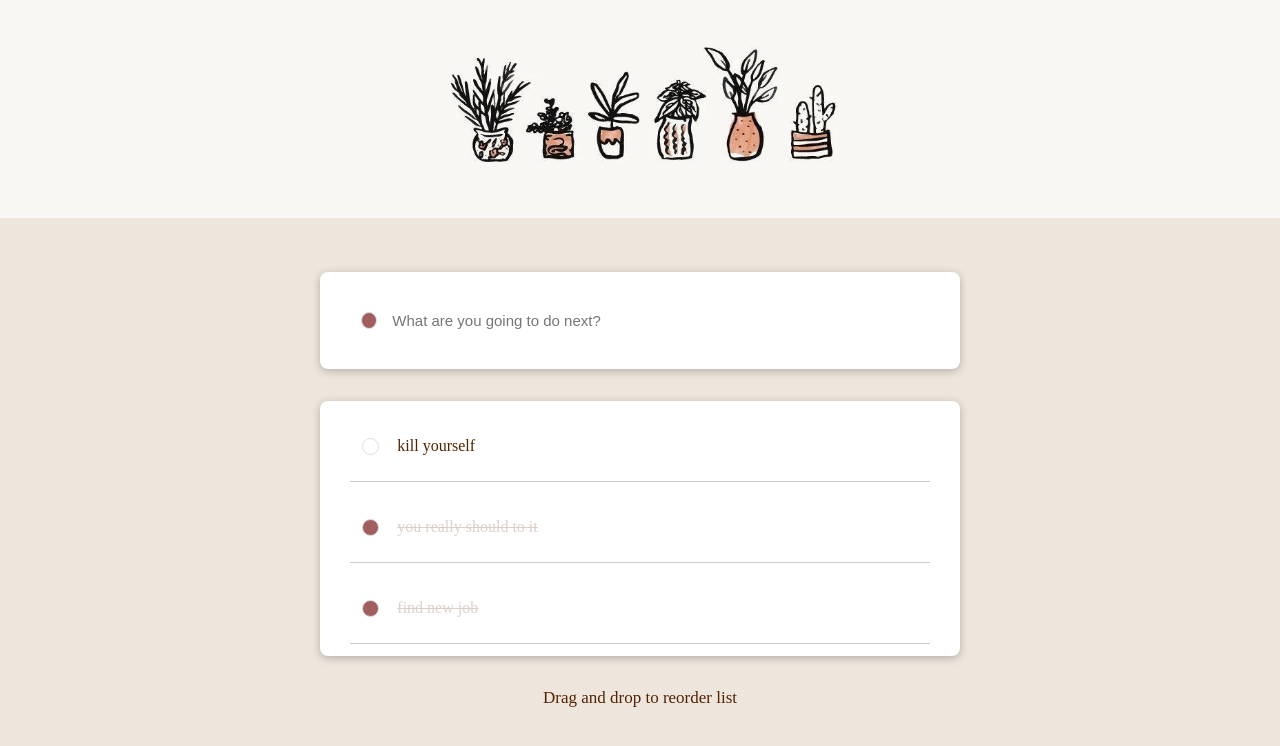
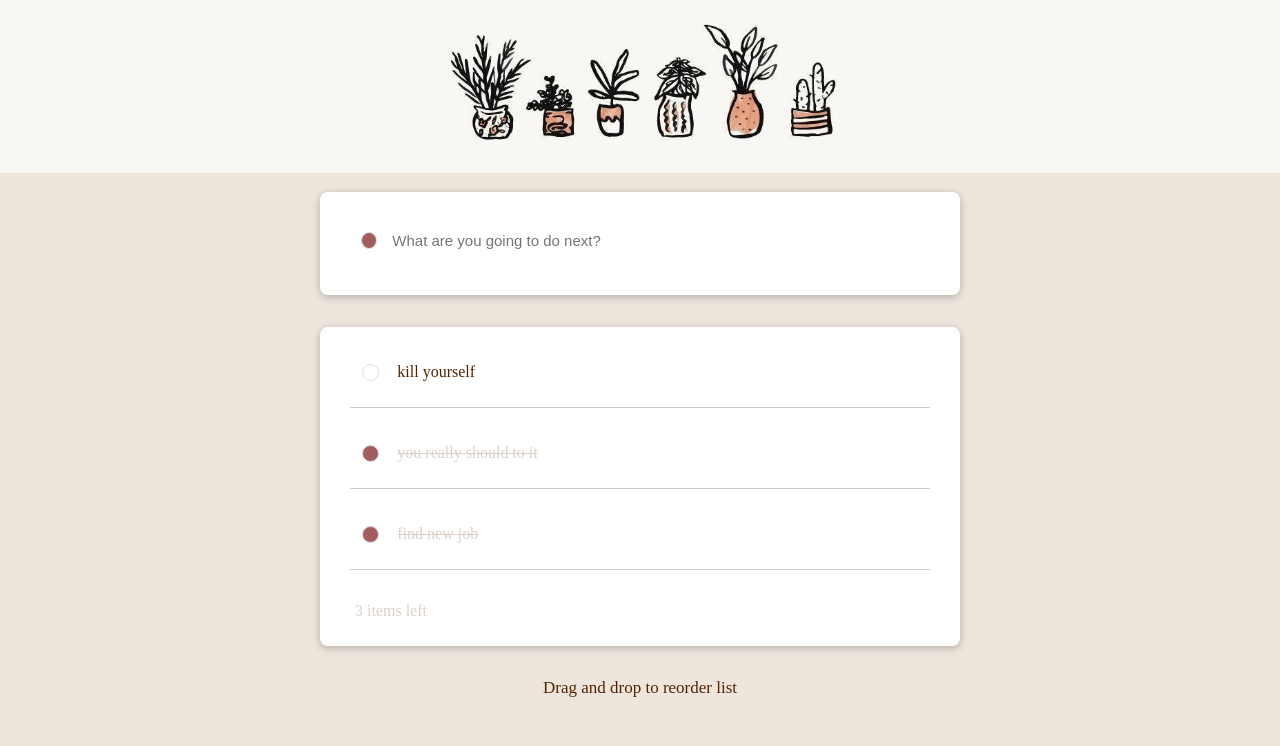
Before and after one commit to alexandra26arkhipenko/test-todo-react, a React (Create React App) app: page / in a window 1280 px wide. Shown: the top 746 px of the page. Built offline with nearby package versions, Linux system fonts and the light colour scheme.

Commit message:
added TodoFooter

```diff
--- a/src/components/Layout/Header/Header.module.css
+++ b/src/components/Layout/Header/Header.module.css
@@ -1,12 +1,12 @@
 .todo-image {
     width: 100%;
-    height: 17rem;
+    height: 12rem;
     z-index: 0;
     overflow: hidden;
   }
 
   .todo-image img {
     width: 100%;
-    height: 80%;
+    height: 90%;
     object-fit: cover;
   }
--- /dev/null
+++ b/src/components/Todos/TodoFooter/TodoFooter.js
@@ -0,0 +1,29 @@
+import { Fragment } from "react";
+import { useSelector } from "react-redux";
+
+import Button from "../../UI/Button/Button";
+
+import classes from "./TodoFooter.module.css";
+import {
+  TODO_FOOTER_ITEMS_LEFT,
+  TODO_FOOTER_WELL_DONE,
+} from "../../../constants/constants";
+
+const TodoFooter = () => {
+  const todos = useSelector((state) => state.todos);
+
+  const spanValue =
+    todos.filter((x) => !x.isComplited).length === 0
+      ? TODO_FOOTER_WELL_DONE
+      : `${
+          todos.filter((x) => !x.isComplited).length
+        } ${TODO_FOOTER_ITEMS_LEFT}`;
+
+  return (
+    <div className={classes.footer}>
+      <span>{spanValue}</span>
+    </div>
+  );
+};
+
+export default TodoFooter;
--- /dev/null
+++ b/src/components/Todos/TodoFooter/TodoFooter.module.css
@@ -0,0 +1,8 @@
+.footer {
+    margin-left: auto;
+    outline: none;
+    color: #d7cac1db;
+    margin: 20px;
+    margin-left: 35px;
+    margin-bottom: 20px;
+}
--- a/src/components/Todos/TodoList/TodoList.js
+++ b/src/components/Todos/TodoList/TodoList.js
@@ -1,9 +1,10 @@
 import { useSelector } from "react-redux";
 
 import Card from "../../UI/Card/Card";
+import Todo from "../Todo/Todo";
+import TodoFooter from "../TodoFooter/TodoFooter";
 
 import classes from "./TodoList.module.css";
-import Todo from "../Todo/Todo";
 
 const TodoList = () => {
   const todos = useSelector((state) => state.todos);
@@ -20,6 +21,7 @@ const TodoList = () => {
           />
         ))}
       </ul>
+      <TodoFooter />
     </Card>
   );
 };
--- a/src/components/UI/Card/Card.module.css
+++ b/src/components/UI/Card/Card.module.css
@@ -2,4 +2,5 @@
     box-shadow: 0 2px 8px rgba(0, 0, 0, 0.25);
     border-radius: 8px;
     background-color: white;
+    padding-bottom: 6px;
   }
--- a/src/constants/constants.js
+++ b/src/constants/constants.js
@@ -3,3 +3,6 @@ export const FOOTER_TEXT = 'Drag and drop to reorder list ';
 export const TODO_DELETE_BTN_TEXT = 'X';
 
 export const TODO_INPUT_PLACEHOLDER = 'What are you going to do next?';
+
+export const TODO_FOOTER_WELL_DONE = "Well done!";
+export const TODO_FOOTER_ITEMS_LEFT = "items left";
```
